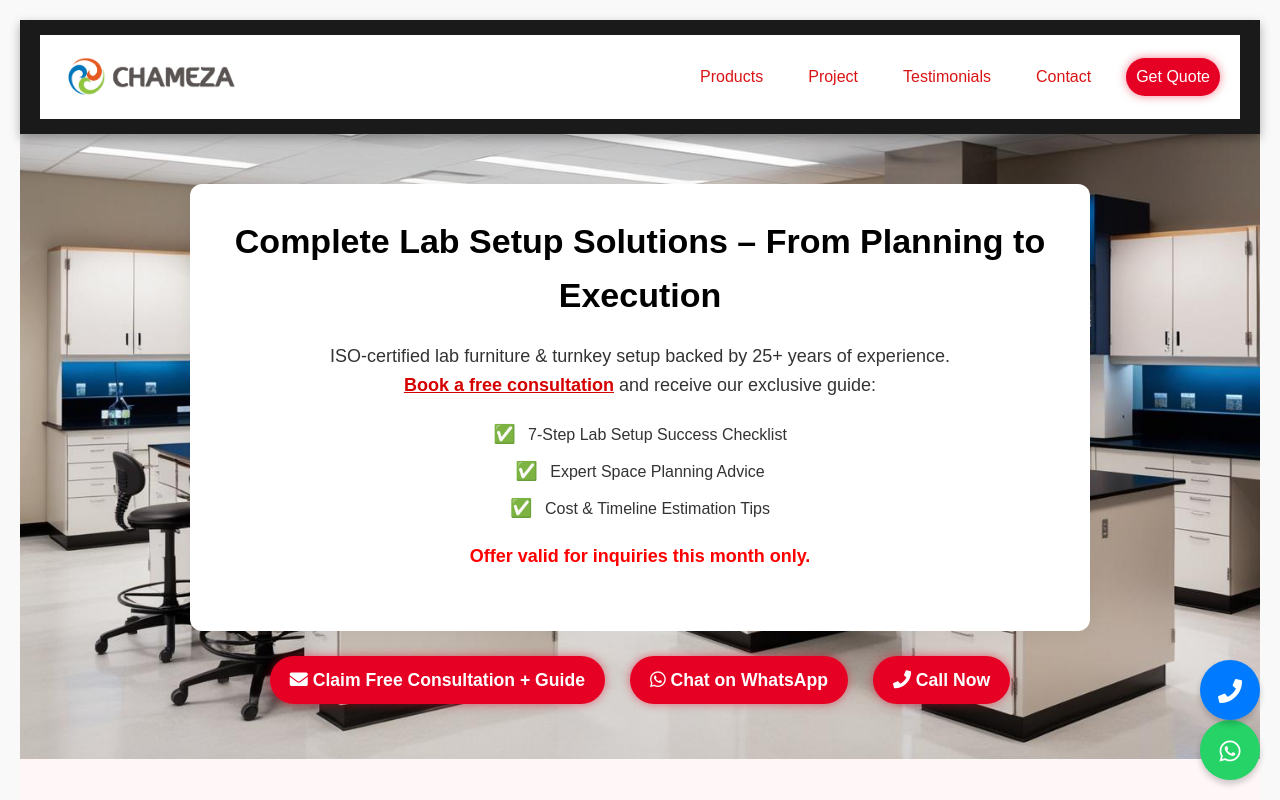
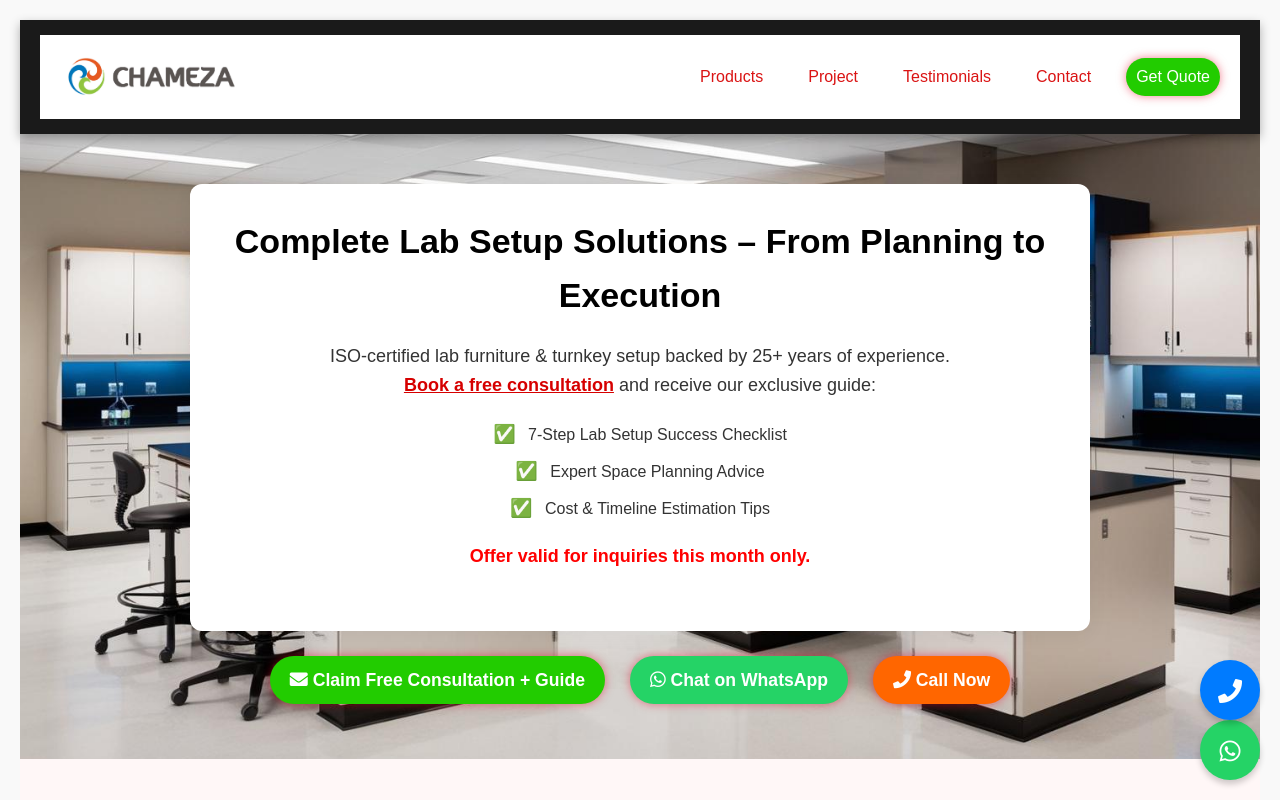
Before and after one commit to Chameza/Chameza_webiste, a plain HTML site: page index.html in a window 1280 px wide. Shown: the top 800 px of the page. Drawn offline with Linux system fonts and the light colour scheme; files whose address does not match are found by name.

Commit message:
Add files via upload

```diff
--- a/index.html
+++ b/index.html
@@ -2327,7 +2327,7 @@ header {
 }
 
 .cta-button {
-  background: var(--primary-red);
+
   padding: 10px 20px;
   border-radius: 25px;
   color: #fff !important;
```
